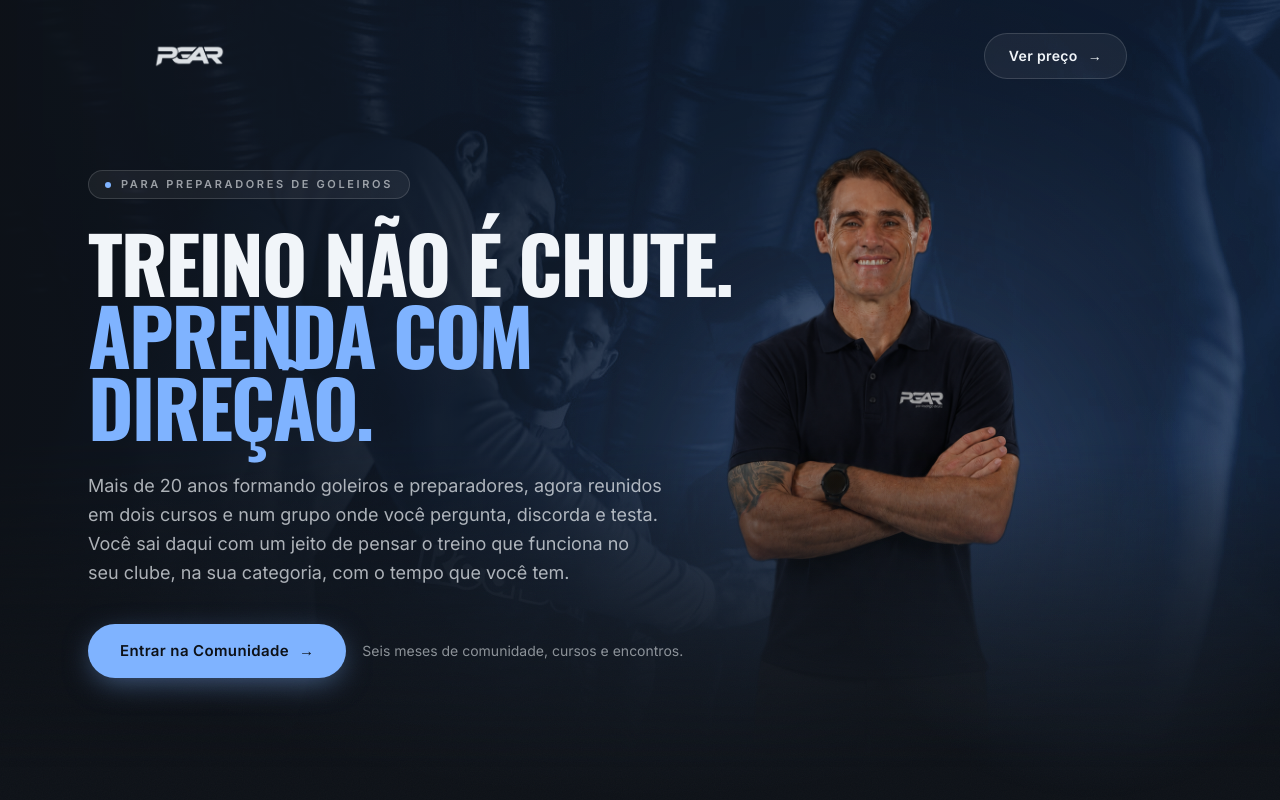
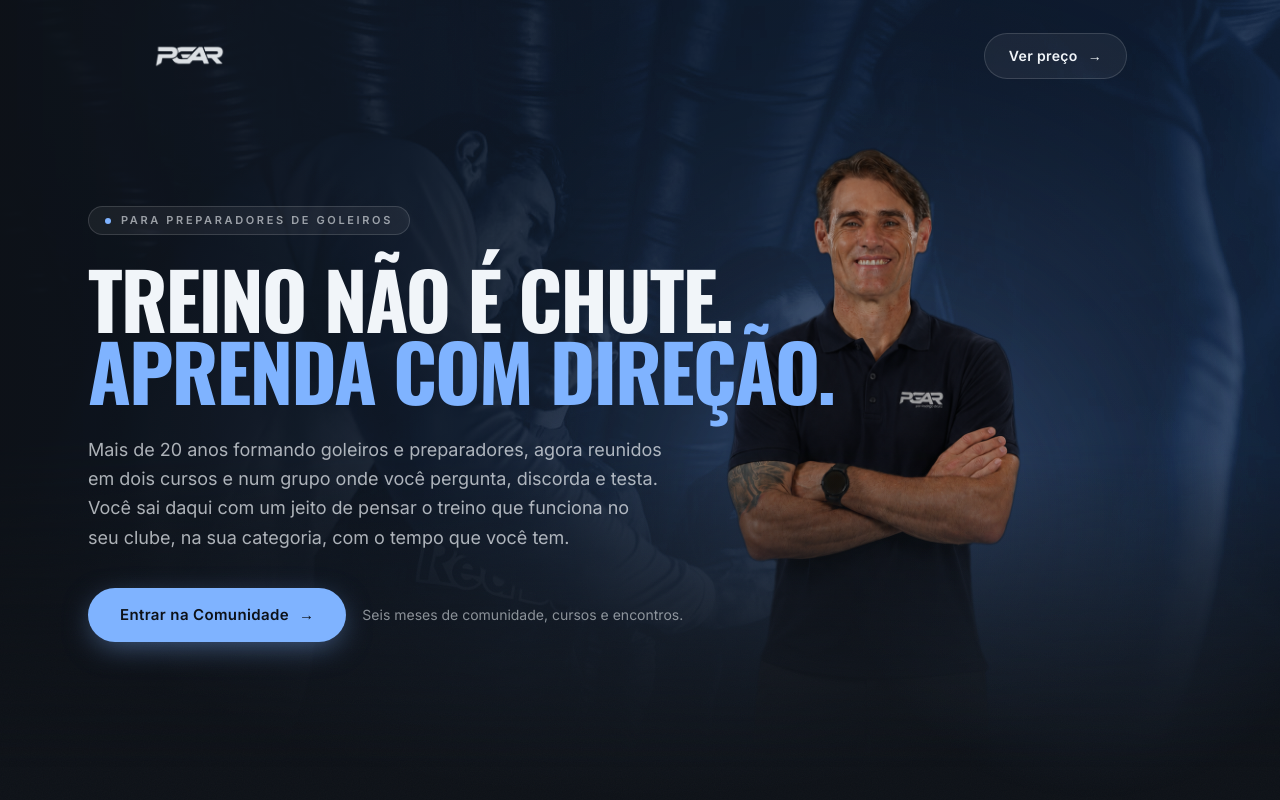
Before and after one commit to RoBruns/rb-site, a Next.js app: page /comunidade in a window 1280 px wide. Shown: the top 800 px of the page. Built offline with nearby package versions, Linux system fonts and the light colour scheme; no server answers.

Commit message:
feat: add community page with hero section and SEO metadata

```diff
--- a/src/app/comunidade/page.jsx
+++ b/src/app/comunidade/page.jsx
@@ -10,9 +10,9 @@ export const metadata = {
     },
     icons: { icon: "/favico.ico" },
     openGraph: {
-        title: "Comunidade PGAR | Treine com método, decida com confiança",
+        title: "Comunidade PGAR | Treino não é só chute, aprenda com direção",
         description:
-            "Mais de 20 anos formando goleiros e preparadores, num grupo onde você pode perguntar, discordar e testar.",
+            "Mais de 20 anos formando goleiros e preparadores, agora reunidos em dois cursos e num grupo onde você pergunta, discorda e testa.",
         images: ["/comunidade-banner.png"],
         type: "website",
     },
--- a/src/components/comunidade/ComunidadeHero.jsx
+++ b/src/components/comunidade/ComunidadeHero.jsx
@@ -74,7 +74,7 @@ export function ComunidadeHero() {
 
             {/* ---------- Conteúdo ---------- */}
             <div className="relative z-10 mx-auto w-full max-w-6xl px-5 sm:px-6">
-                <div className="max-w-2xl">
+                <div className="max-w-3xl">
                     <motion.div
                         initial="hidden"
                         animate="show"
```
